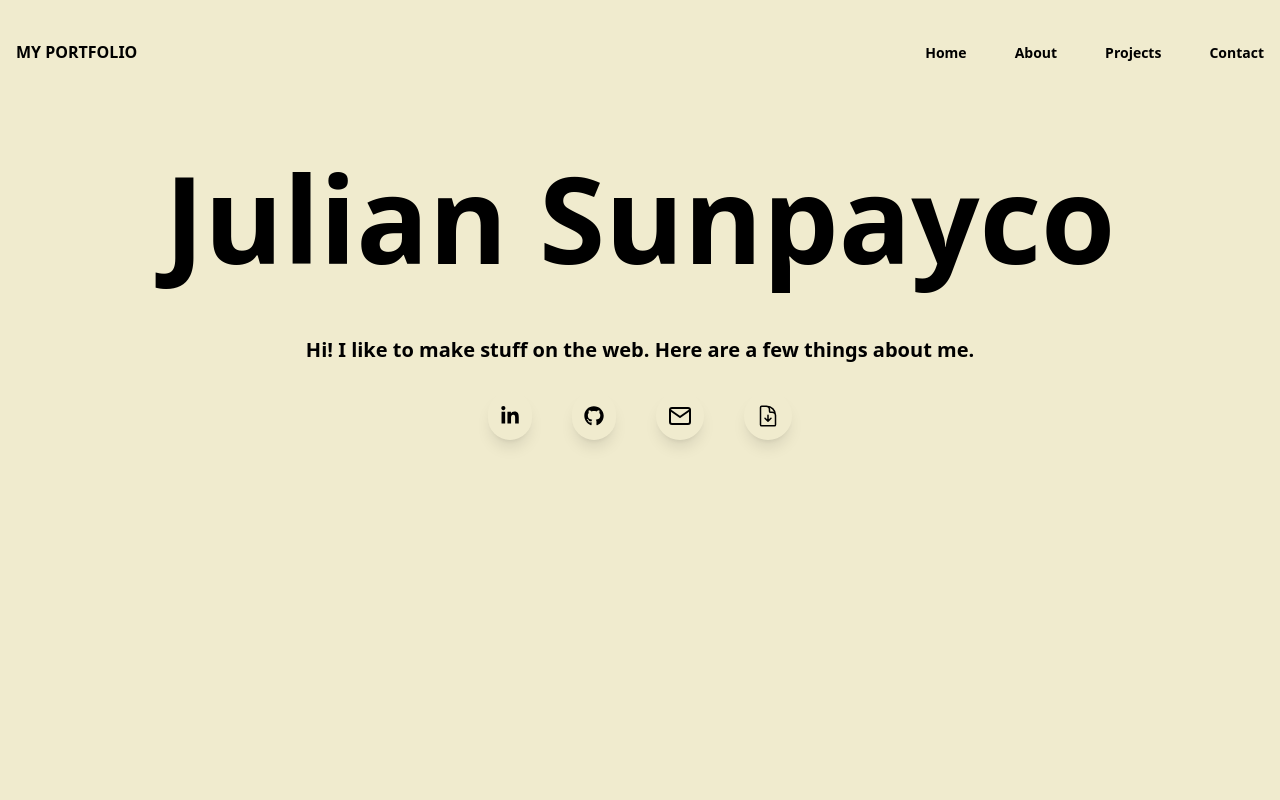
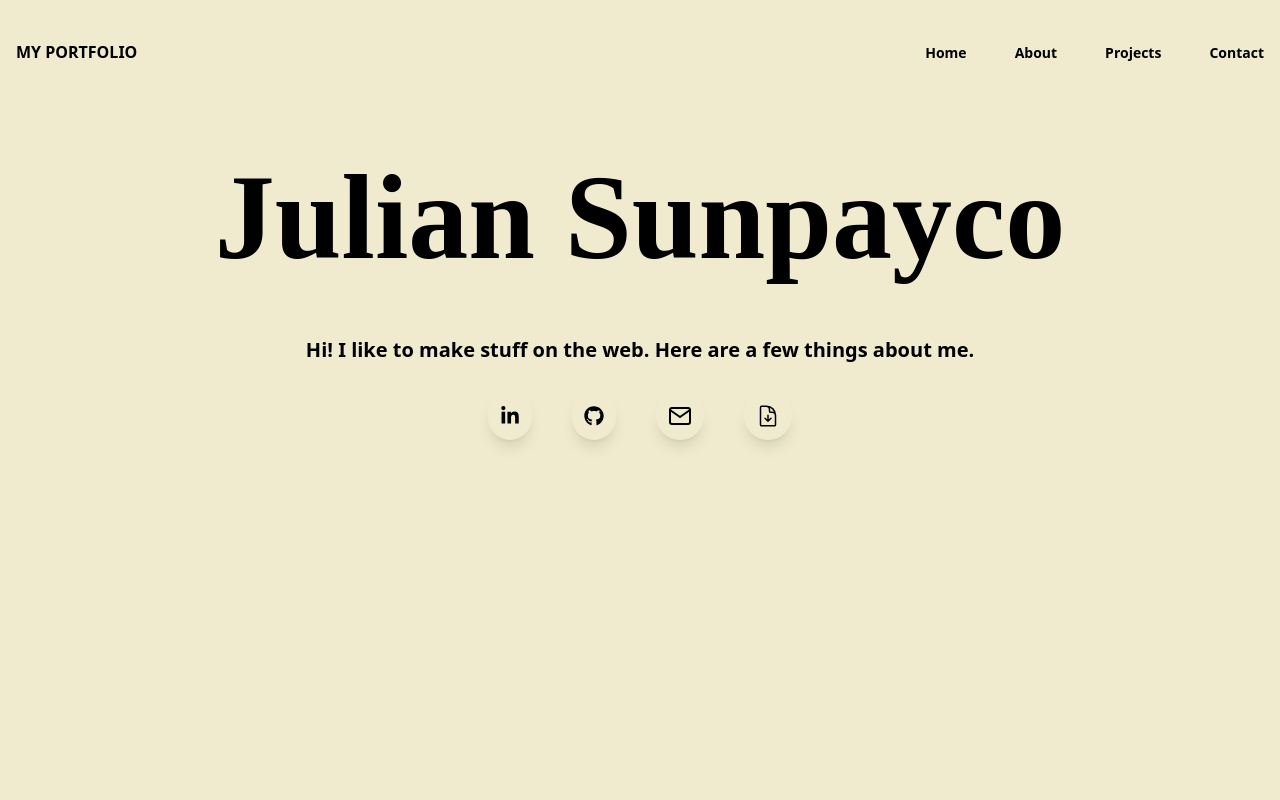
Before and after one commit to jSunpayco/julian-sunpayco, a Vue app: page / in a window 1280 px wide. Shown: the top 800 px of the page. Built offline with nearby package versions, Linux system fonts and the light colour scheme.

Commit message:
Custom font added

```diff
--- a/src/components/Landing.vue
+++ b/src/components/Landing.vue
@@ -38,5 +38,6 @@
 <style scoped>
 #titleName{
   font-size: 15vh;
+  font-family: "Butler";
 }
 </style>
--- a/src/style.css
+++ b/src/style.css
@@ -14,3 +14,10 @@
       hover:border-2 hover:border-customGreenDarker hover:shadow-none;
   }
 }
+
+@font-face {
+  font-family: "Butler", serif;
+  font-style: bold;
+  font-weight: 900;
+  src: url("@/assets/fonts/Butler_Black.otf");
+}
```
